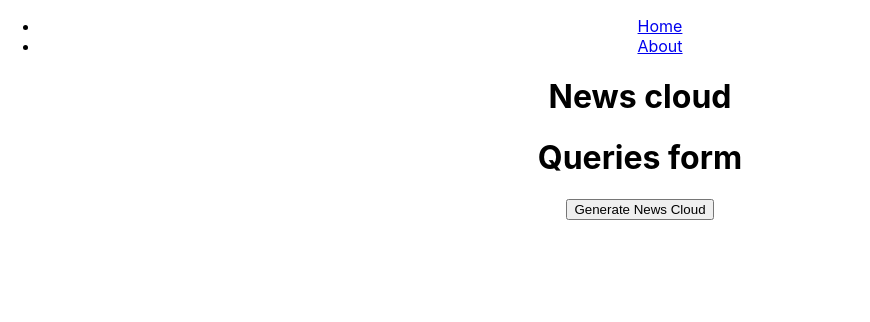
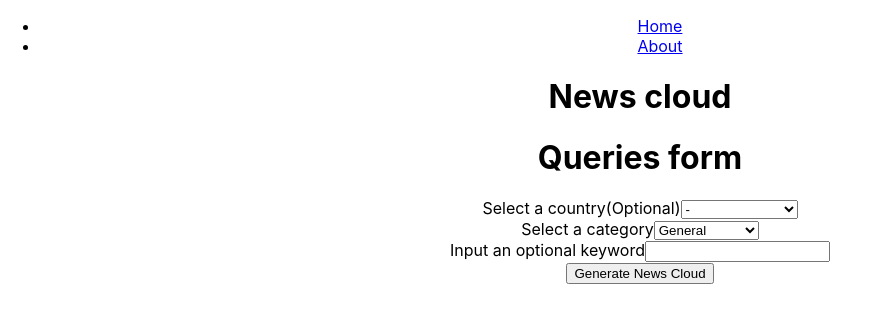
Before and after one commit to LZher385/news-cloud, a React (Create React App) app in the folder frontend/: page / in a window 1280 px wide. Shown: the top 322 px of the page, without its empty margins (0-870 px from the left). Built offline with nearby package versions, Linux system fonts and the light colour scheme.

Commit message:
main functionality working

```diff
--- a/frontend/src/components/Home.js
+++ b/frontend/src/components/Home.js
@@ -3,26 +3,40 @@ import axios from "axios";
 
 import QueriesForm from "./QueriesForm";
 import WordCloud from "./WordCloud";
+import KeywordData from "./KeywordData";
 import { TagCloud } from "react-tagcloud";
 
 const Home = () => {
-  const [category, setCategory] = React.useState('');
+  const [queries, setQueries] = React.useState({ country: '', category: 'general', keyword: '' });
+  const [countArr, setCountArr] = React.useState(null);
+  const [data, setData] = React.useState(null);
 
-  const generateCloud =() => {
-    console.log('test')
+  const generateCloud = () => {
+    //console.log(queries);
     axios
-      .get('http://localhost:3000/generate')
+      .get(`http://localhost:3001/generate?category=${queries.category}&country=${queries.country}&keyword=${queries.keyword}`)
       .then(res => {
-        console.log(res)
+        const { countArr } = res.data; //wordmap not needed at all?
+        setCountArr(countArr);
+        console.log('data set')
+        setData(countArr.slice(0, 50).map((obj, index) => { // should probably slice in backend to reduce data
+          return { value: obj.keyword, count: obj.count, key: index };
+        }))
       })
+  }
+  const keywordClick = tag => {
+    console.log(`'${tag.value}' was selected`)
+    console.log(`first url: ${countArr[parseInt(tag.key)].urls[0]}`)
   }
   return (
     <div>
       <h1>News cloud</h1>
-      <QueriesForm />
+      <QueriesForm setQueries = { setQueries } queries = {queries}/>
       <button type='button' onClick={generateCloud}>
         Generate News Cloud
       </button>
+      { data && <TagCloud minSize = {12} maxSize = {35} tags = {data} onClick = {keywordClick}>
+      </TagCloud> }
     </div>
   );
 };
--- a/frontend/src/components/QueriesForm.js
+++ b/frontend/src/components/QueriesForm.js
@@ -1,9 +1,44 @@
 import React from "react";
 
-const QueriesForm = () => {
+const QueriesForm = ({ queries, setQueries }) => {
+
   return (
     <div>
       <h1>Queries form</h1>
+      <form>
+        <div>
+        <label for="countriesList">Select a country(Optional)</label>
+        <select name="countriesList" id="countriesList"
+        onChange={e => setQueries({ ...queries, country: e.target.value === '-' ? queries.country : e.target.value })}>
+          <option value='-' selected>-</option>
+          <option value="au">Australia</option>
+          <option value="ca">Canada</option>
+          <option value="my">Malaysia</option>
+          <option value="nz">New Zealand</option>
+          <option value="sg">Singapore</option>
+          <option value="gb">United Kingdom</option>
+          <option value="us">America</option>
+        </select>
+        </div>
+        <div>
+        <label for="categoryList">Select a category</label>
+        <select name="categoryList" id="categoryList"
+        onChange={e => setQueries({ ...queries, category: e.target.value })}>
+          <option value="business">Business</option>
+          <option value="entertainment">Entertainment</option>
+          <option value="general" selected>General</option>
+          <option value="health">Health</option>
+          <option value="science">Science</option>
+          <option value="sports">Sports</option>
+          <option value="technology">Technology</option>
+        </select>
+        </div>
+        <div>
+        <label for="keyword">Input an optional keyword</label>
+        <input type="text" id="keyword" name="keyword"
+        onChange={e => setQueries({ ...queries, keyword: e.target.value })}></input>
+        </div>
+      </form>
     </div>
   );
 };
```
Also changed, not shown: 1 other file (tests, documents, lock files or other folders).
